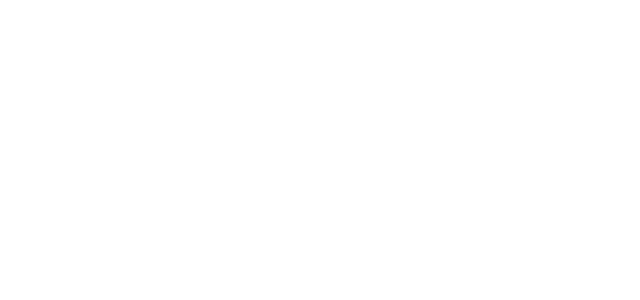
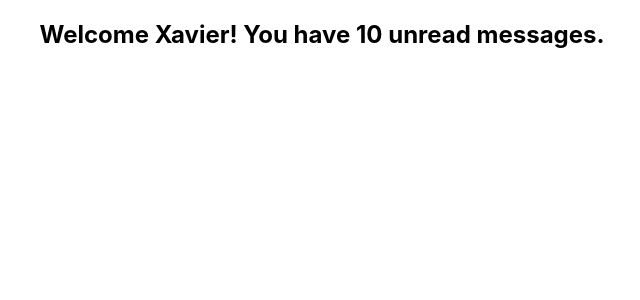
Before and after one commit to Xavier-Julian-Rodriguez/react-typescript-demo, a React (Create React App) app: page / in a window 1280 px wide. Shown: the top 300 px of the page, without its empty margins (318-958 px from the left). Built offline with nearby package versions, Linux system fonts and the light colour scheme.

Commit message:
created the GreetProps component props

```diff
--- a/src/App.tsx
+++ b/src/App.tsx
@@ -1,9 +1,10 @@
 import './App.css';
+import { Greet } from './components/Greet'
 
 function App() {
   return (
     <div className="App">
-
+     <Greet name='Xavier'/>
     </div>
   );
 }
--- a/src/components/Greet.tsx
+++ b/src/components/Greet.tsx
@@ -1,7 +1,11 @@
-export const Greet = () => {
+type GreetProps = {
+    name: string
+}
+
+export const Greet = (props: GreetProps) => {
     return (
         <div>
-            <h2>Welcome! You have 10 unread messages.</h2>
+            <h2>Welcome {props.name}! You have 10 unread messages.</h2>
         </div>
     )
 }
```
